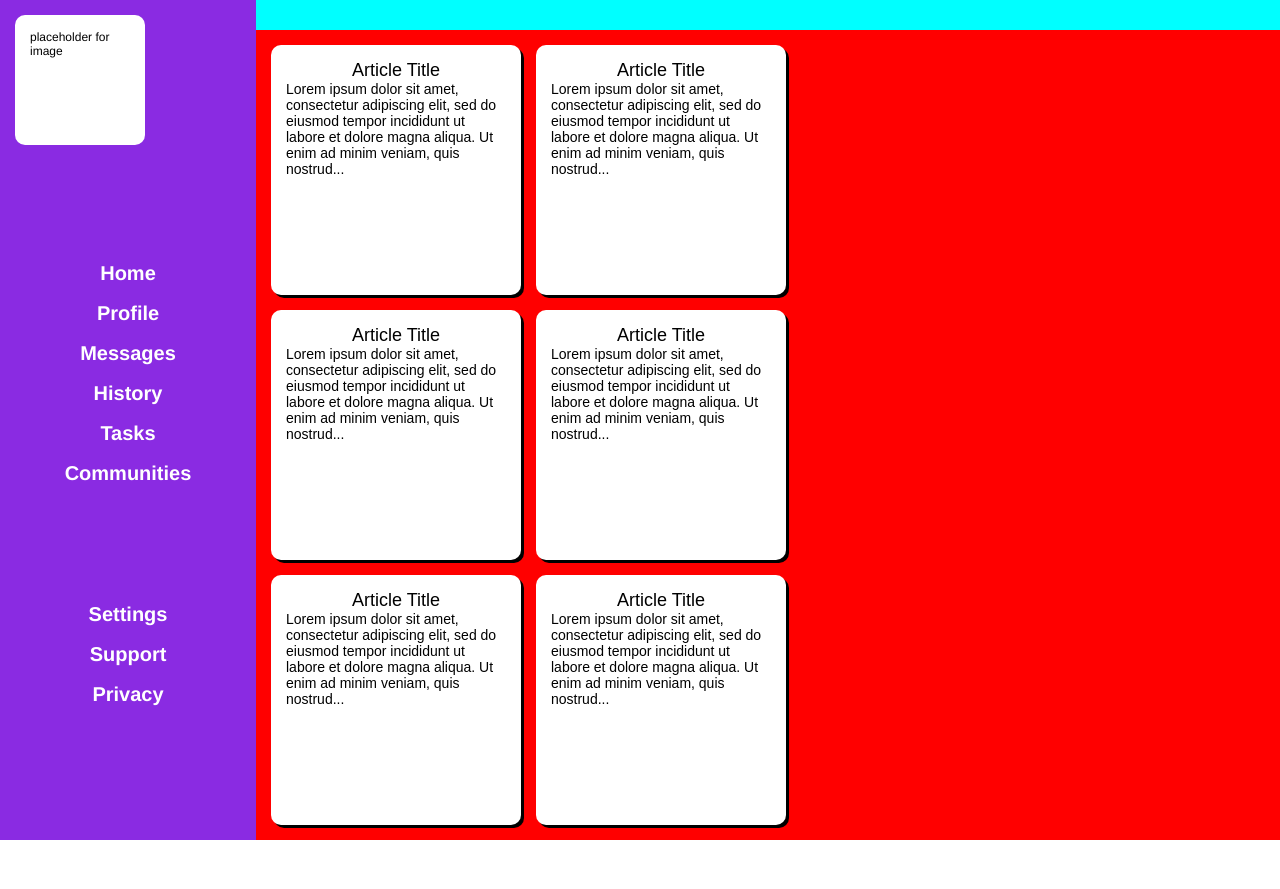
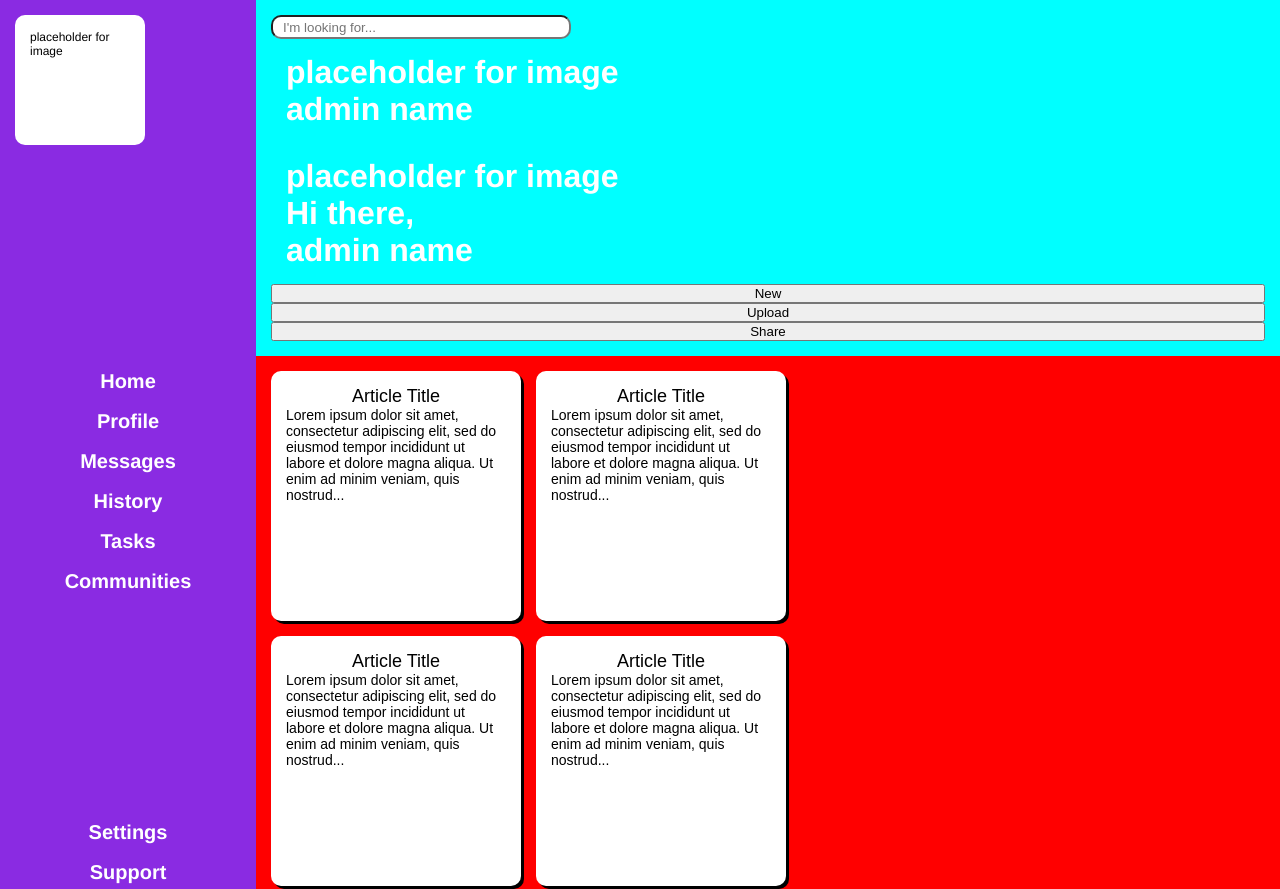
Before and after one commit to Cdeblsnow/Admin_dashboard, a plain HTML site: page index.html in a window 1280 px wide. Shown: the top 889 px of the page. Before the commit the page ends 840 px from the top, so only its background shows below. Drawn offline with Linux system fonts and the light colour scheme.

Commit message:
Update header

```diff
--- a/index.html
+++ b/index.html
@@ -9,6 +9,26 @@
 <body>
     <div class="container">
         <div class="header">
+            <input
+            type="search"
+            name="search-bar"
+            placeholder="I'm looking for..."
+            id="search-bar">
+
+            <div class="admin-picture">
+                <p>placeholder for image</p>
+                <p>admin name</p>
+            </div>
+
+            <div class="admin-hi">
+                <p>placeholder for image</p>
+                <p>Hi there,</p>
+                <p>admin name</p>
+            </div>
+
+            <button>New</button>
+            <button>Upload</button>
+            <button>Share</button>
         </div>
         <div class="sidebar">
             <div class="photo">
--- a/style/style.css
+++ b/style/style.css
@@ -3,6 +3,9 @@
     padding: 0;
   }
 
+input {
+    appearance: none;
+  }
 .container div {
     padding: 15px;
     font-size: 32px;
@@ -71,6 +74,16 @@
     font-weight: normal;
 }
 
+
+input[type='search'] {
+    width: 300px;
+    height: 20px;
+    padding: 10px;
+    border-radius: 10px;
+}
+
+/* add on focus effects */
+
 .sidebar {
     display: grid;
     grid-row: 1/3;
```
